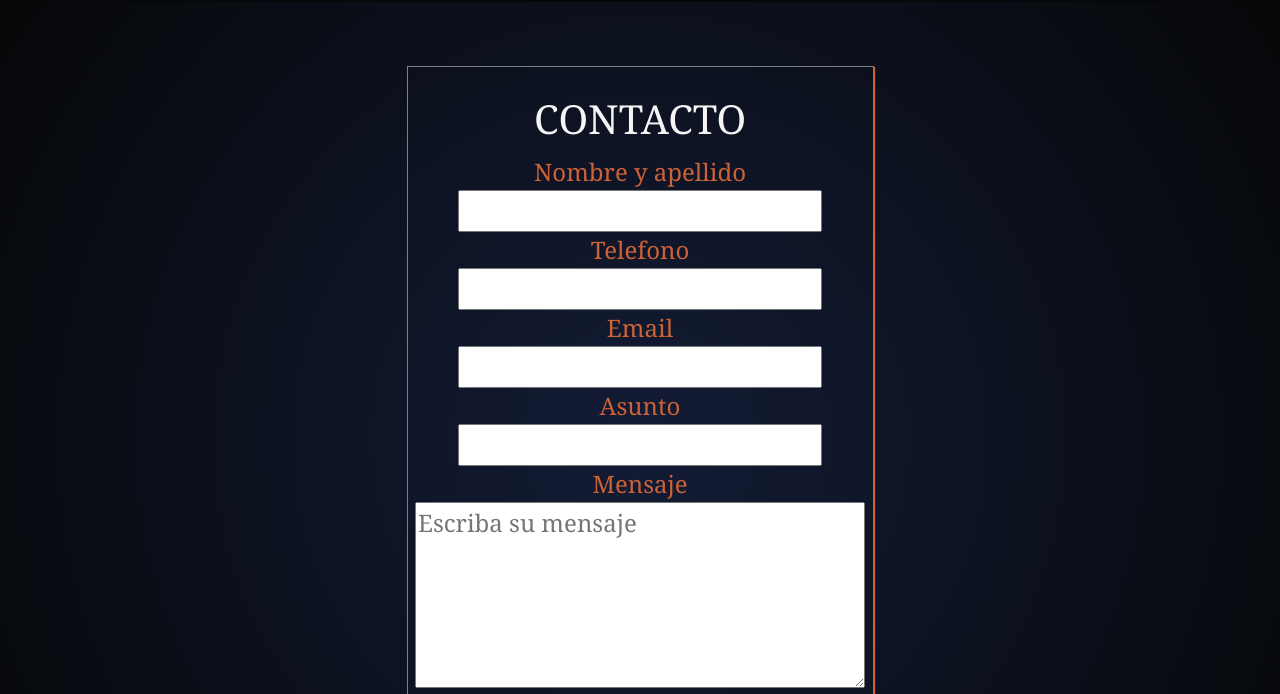
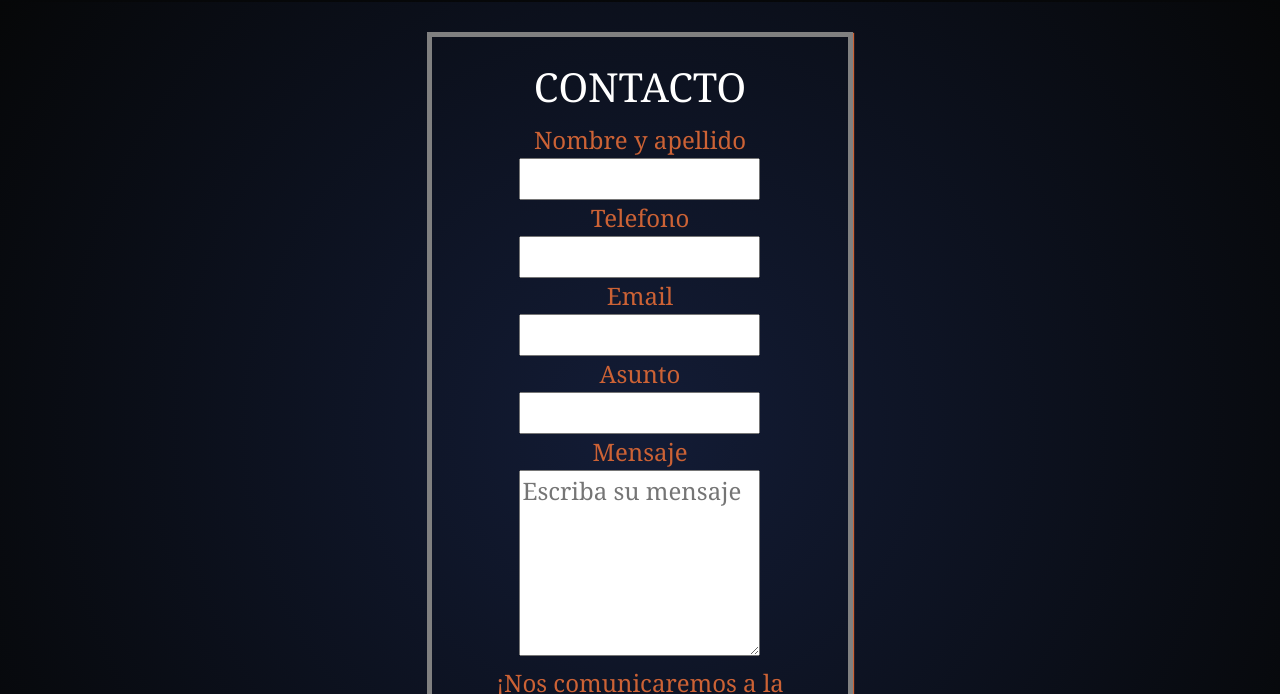
Before and after one commit to Jrom10/Coder-Game, a website: page pages/contacto.html in a window 1280 px wide. Shown: the part 71-765 px from the top of the page. Drawn offline with nearby package versions, Linux system fonts and the light colour scheme.

Commit message:
1805back v2

```diff
--- a/pages/contacto.html
+++ b/pages/contacto.html
@@ -12,7 +12,7 @@
     <link rel="stylesheet" href="../css/pruebacss.css">
 </head>
 <body>
-<div class="contacto container-fluid">
+<div class="container-fluid">
     <header class="header row sticky-top">
         <nav class="navbar navbar-expand-lg navbar-dark">
             <div class="container-fluid">
@@ -56,28 +56,28 @@
             </div>
         </nav>
     </header>
-    <section class="contacto__section row">
-        <form class="contacto__form col-lg-12 col-12" action="">
-            <div class="contacto__div">
-                <fieldset class="contacto__field">
+    <main class="contacto__section row">
+        <form class="contacto__form col-lg-4 offset-lg-4 col-10 offset-1 mt-5 mb-5" action="">
+            <div class="contacto__div col-lg-12 col-12">
+                <fieldset class="contacto__field col-lg-12 col-12">
                     <legend>CONTACTO</legend>
                     <label for="nombre_apellido">Nombre y apellido</label><br>
-                    <input type="text" name="nombre_apellido"><br>
+                    <input type="text" class="col-lg-8 col-8" name="nombre_apellido"><br>
                     <label for="telefono">Telefono</label><br>
-                    <input type="number" name="telefono"><br>
+                    <input type="number" class="col-lg-8 col-8" name="telefono"><br>
                     <label for="email">Email</label><br>
-                    <input type="email" name="mail"><br>
+                    <input type="email" class="col-lg-8 col-8" name="mail"><br>
                     <label for="asunto">Asunto</label><br>
-                    <input type="text" name="asunto"><br>
+                    <input type="text" class="col-lg-8 col-8" name="asunto"><br>
                     <label for="mensaje">Mensaje</label><br>
-                    <textarea name="mensaje" cols="30" rows="5" placeholder="Escriba su mensaje"></textarea><br>
+                    <textarea name="mensaje" class="col-lg-8 col-8" cols="30" rows="5" placeholder="Escriba su mensaje"></textarea><br>
                     <p>¡Nos comunicaremos a la brevedad!</p>
-                    <input class="btn-outline-secondary p-1" type="reset" value="Limpiar">
-                    <input class="btn-outline-primary p-1" type="submit" value="Enviar">
+                    <input class="btn-outline-secondary p-1 m-2" type="reset" value="Limpiar">
+                    <input class="btn-outline-primary p-1 m-2" type="submit" value="Enviar">
                 </fieldset>
             </div>
         </form>
-    </section>
+    </main>
     <footer class="footer row">
         <div class="col-lg-12 col-6 d-flex justify-content-center">
             <a href="../index.html">
--- a/scss/_contacto.scss
+++ b/scss/_contacto.scss
@@ -1,29 +1,10 @@
-.contacto{
-    display: grid;
-    grid-template-columns: 1fr;
-    grid-template-rows: auto 1fr auto;
-    grid-template-areas:
-    "head"
-    "contacto"
-    "foot";
-    height: 100vh;
-}
 
 .contacto__section{
     background-image: radial-gradient(circle, $color-second, rgb(6,7,8));
-    display: flex;
-    align-items: center;
-    justify-content: center;
 }
 
 .contacto__form{
-    width: auto;
-    border-width: 10px;
-    text-align: center;
-    margin: 5%;
-    display: flex;
-    justify-content: center;
-    border: solid grey 1px;
+    border: solid grey 5px;
     box-shadow:1px 1px 1px #cc6235;
 }
 
@@ -38,6 +19,6 @@
 .contacto__field{
     legend{
         font-size: 4rem;
-        color:whitesmoke;
+        color:white;
     }
 }
```
Also changed, not shown: css/pruebacss.css.
